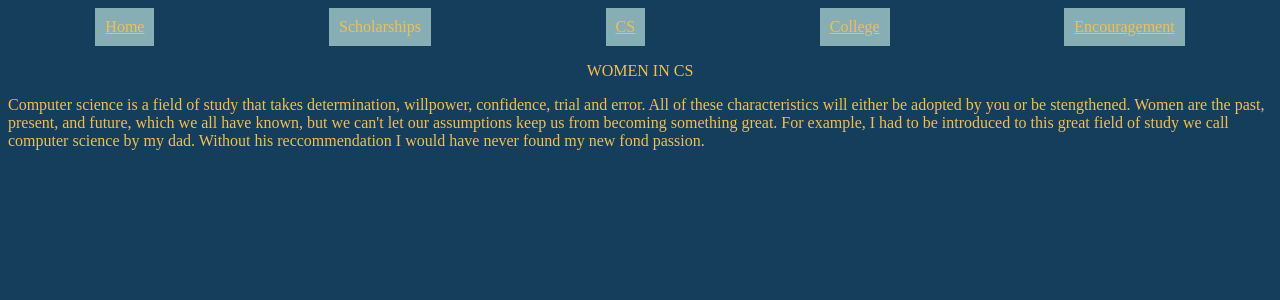
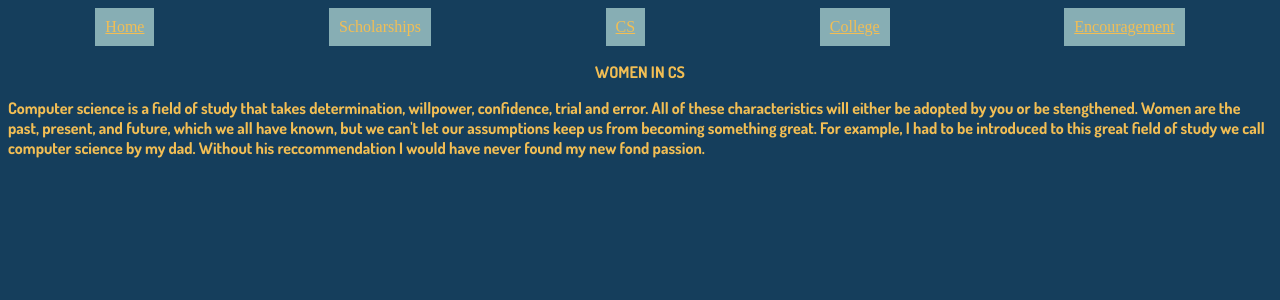
Before and after one commit to KarinaMontiel/finalproject, a PHP site: page /womenInCS.html in a window 1280 px wide. Shown: the top 300 px of the page. Run offline with PHP 8.4, Linux system fonts and the light colour scheme.

Commit message:
readded my css

```diff
--- a/main.css
+++ b/main.css
@@ -36,3 +36,13 @@ a:visited{
   font-color: #f2be54;
   font-size: px;
 }
+
+
+
+
+
+
+/* This is Aubri's section */
+#womenInCS {
+  font-family: 'Dosis', sans-serif;
+  }
```
